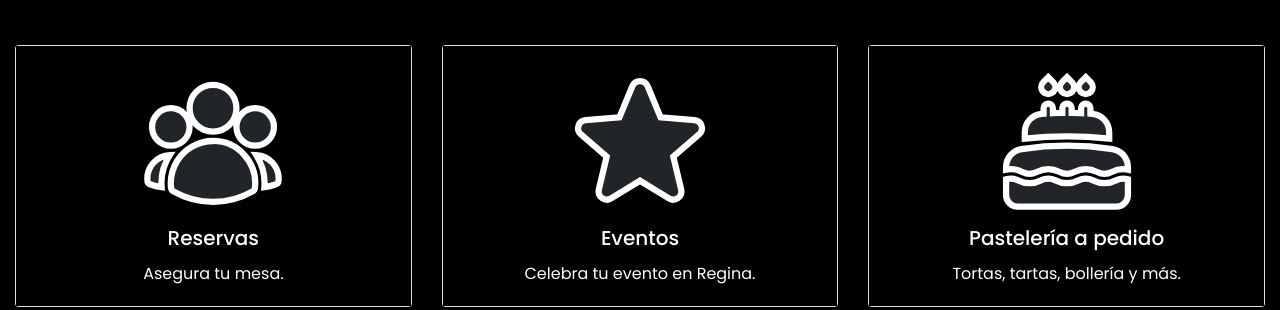
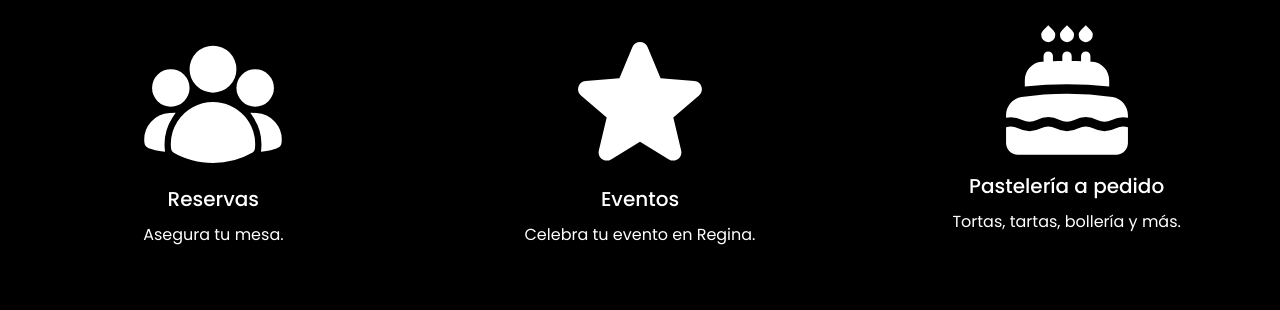
Before and after one commit to Pinknoisecc/regina, a plain HTML site: page index.html in a window 1280 px wide. Shown: the part 511-821 px from the top of the page. Drawn offline with nearby package versions, Linux system fonts and the light colour scheme.

Commit message:
modificación de margin y padding de cards index

```diff
--- a/index.html
+++ b/index.html
@@ -75,14 +75,14 @@
 </main>
 
 
-<div class="container-fluid py-5 card-container">
-    <div class="row justify-content-center align-items-center card-container">
+<div class="container-fluid card-container">
+    <div class="row justify-content-center align-items-center">
       <!-- Tarjeta 1 -->
-      <div class="col-md-4 col-sm-12 mb-4 card-container">
+      <div class="col-md-4 col-sm-12 mb-4">
         <div class="card text-center">
           <div class="card-body card-info">
-            <svg xmlns="http://www.w3.org/2000/svg" viewBox="0 0 24 24" fill="currentColor" class="w-6 h-6">
-                <path fill-rule="evenodd" stroke="#FFFFFF" d="M8.25 6.75a3.75 3.75 0 117.5 0 3.75 3.75 0 01-7.5 0zM15.75 9.75a3 3 0 116 0 3 3 0 01-6 0zM2.25 9.75a3 3 0 116 0 3 3 0 01-6 0zM6.31 15.117A6.745 6.745 0 0112 12a6.745 6.745 0 016.709 7.498.75.75 0 01-.372.568A12.696 12.696 0 0112 21.75c-2.305 0-4.47-.612-6.337-1.684a.75.75 0 01-.372-.568 6.787 6.787 0 011.019-4.38z" clip-rule="evenodd" stroke="#FFFFFF" />
+            <svg xmlns="http://www.w3.org/2000/svg" viewBox="0 0 24 24" fill="white" class="w-6 h-6">
+                <path fill-rule="evenodd" stroke="000000" d="M8.25 6.75a3.75 3.75 0 117.5 0 3.75 3.75 0 01-7.5 0zM15.75 9.75a3 3 0 116 0 3 3 0 01-6 0zM2.25 9.75a3 3 0 116 0 3 3 0 01-6 0zM6.31 15.117A6.745 6.745 0 0112 12a6.745 6.745 0 016.709 7.498.75.75 0 01-.372.568A12.696 12.696 0 0112 21.75c-2.305 0-4.47-.612-6.337-1.684a.75.75 0 01-.372-.568 6.787 6.787 0 011.019-4.38z" clip-rule="evenodd" stroke="#FFFFFF" />
                 <path d="M5.082 14.254a8.287 8.287 0 00-1.308 5.135 9.687 9.687 0 01-1.764-.44l-.115-.04a.563.563 0 01-.373-.487l-.01-.121a3.75 3.75 0 013.57-4.047zM20.226 19.389a8.287 8.287 0 00-1.308-5.135 3.75 3.75 0 013.57 4.047l-.01.121a.563.563 0 01-.373.486l-.115.04c-.567.2-1.156.349-1.764.441z" stroke="#FFFFFF" />
             </svg>
             <h5 class="card-title text-white">Reservas</h5>
@@ -95,8 +95,8 @@
       <div class="col-md-4 col-sm-12 mb-4">
         <div class="card text-center">
           <div class="card-body card-info">
-            <svg xmlns="http://www.w3.org/2000/svg" viewBox="0 0 24 24" fill="currentColor" class="w-6 h-6">
-                <path fill-rule="evenodd" stroke="#FFFFFF" d="M10.788 3.21c.448-1.077 1.976-1.077 2.424 0l2.082 5.007 5.404.433c1.164.093 1.636 1.545.749 2.305l-4.117 3.527 1.257 5.273c.271 1.136-.964 2.033-1.96 1.425L12 18.354 7.373 21.18c-.996.608-2.231-.29-1.96-1.425l1.257-5.273-4.117-3.527c-.887-.76-.415-2.212.749-2.305l5.404-.433 2.082-5.006z" clip-rule="evenodd" />
+            <svg xmlns="http://www.w3.org/2000/svg" viewBox="0 0 24 24" fill="white" class="w-6 h-6">
+                <path fill-rule="evenodd" stroke="000000" d="M10.788 3.21c.448-1.077 1.976-1.077 2.424 0l2.082 5.007 5.404.433c1.164.093 1.636 1.545.749 2.305l-4.117 3.527 1.257 5.273c.271 1.136-.964 2.033-1.96 1.425L12 18.354 7.373 21.18c-.996.608-2.231-.29-1.96-1.425l1.257-5.273-4.117-3.527c-.887-.76-.415-2.212.749-2.305l5.404-.433 2.082-5.006z" clip-rule="evenodd" />
             </svg>
             <h5 class="card-title text-white">Eventos</h5>
             <p class="card-text">Celebra tu evento en Regina.</p>
@@ -105,10 +105,10 @@
       </div>
 
       <!-- Tarjeta 3 -->
-      <div class="col-md-4 col-sm-12 mb-4">
-        <div class="card text-center">
-          <div class="card-body card-info">
-            <svg xmlns="http://www.w3.org/2000/svg" viewBox="0 0 24 24" fill="currentColor" class="w-6 h-6" stroke="#FFFFFF">
+      <div class="col-md-4 col-sm-12 card-3">
+        <div class="card text-center ">
+          <div class="card-body card-info ">
+            <svg xmlns="http://www.w3.org/2000/svg" viewBox="0 0 24 24" fill="white" class="w-6 h-6" stroke="000000">
                 <path d="M15 1.784l-.796.796a1.125 1.125 0 101.591 0L15 1.784zM12 1.784l-.796.796a1.125 1.125 0 101.591 0L12 1.784zM9 1.784l-.796.796a1.125 1.125 0 101.591 0L9 1.784zM9.75 7.547c.498-.02.998-.035 1.5-.042V6.75a.75.75 0 011.5 0v.755c.502.007 1.002.021 1.5.042V6.75a.75.75 0 011.5 0v.88l.307.022c1.55.117 2.693 1.427 2.693 2.946v1.018a62.182 62.182 0 00-13.5 0v-1.018c0-1.519 1.143-2.829 2.693-2.946l.307-.022v-.88a.75.75 0 011.5 0v.797zM12 12.75c-2.472 0-4.9.184-7.274.54-1.454.217-2.476 1.482-2.476 2.916v.384a4.104 4.104 0 012.585.364 2.605 2.605 0 002.33 0 4.104 4.104 0 013.67 0 2.605 2.605 0 002.33 0 4.104 4.104 0 013.67 0 2.605 2.605 0 002.33 0 4.104 4.104 0 012.585-.364v-.384c0-1.434-1.022-2.7-2.476-2.917A49.138 49.138 0 0012 12.75zM21.75 18.131a2.604 2.604 0 00-1.915.165 4.104 4.104 0 01-3.67 0 2.604 2.604 0 00-2.33 0 4.104 4.104 0 01-3.67 0 2.604 2.604 0 00-2.33 0 4.104 4.104 0 01-3.67 0 2.604 2.604 0 00-1.915-.165v2.494c0 1.036.84 1.875 1.875 1.875h15.75c1.035 0 1.875-.84 1.875-1.875v-2.494z" />
             </svg>
 
@@ -121,8 +121,8 @@
   </div>
 
 
-<footer class="footer py-4">
-    <div class="container text-center">
+<footer class="footer">
+    <div class="container text-center py-4">
         <div class="row">
             <div class="col-md-6">
                 <!-- Iconos de redes sociales -->
--- a/style/style.css
+++ b/style/style.css
@@ -12,7 +12,7 @@
 }
 
 .fondoindex{
-    background-color: black;
+    background-color: #000000;
 }
 
 header {
@@ -50,7 +50,7 @@ nav{
     max-width: 450px; /* Máximo ancho de las imágenes */
     height: auto; /* Altura automática para mantener la proporción */
     margin-top: 50px; /* Distancia en la parte superior */
-    margin-bottom: 50px; /* Distancia en la parte inferior */
+    margin-bottom: 47px; /* Distancia en la parte inferior */
 }
 
 .carousel-thumbnail .carousel-item img {
@@ -65,6 +65,10 @@ nav{
     height: 100%;
 }
 
+.card{
+    border: none;
+}
+
 
 .card-info svg {
     width: 150px;
@@ -76,11 +80,15 @@ nav{
 
 .card-container{
     background-color: black;
+    border: none;
 }
-
 
 .card-info{
     background-color: black;
+}
+
+.card-3{
+    padding-bottom: 50px;
 }
 
 .card-info p{
```
